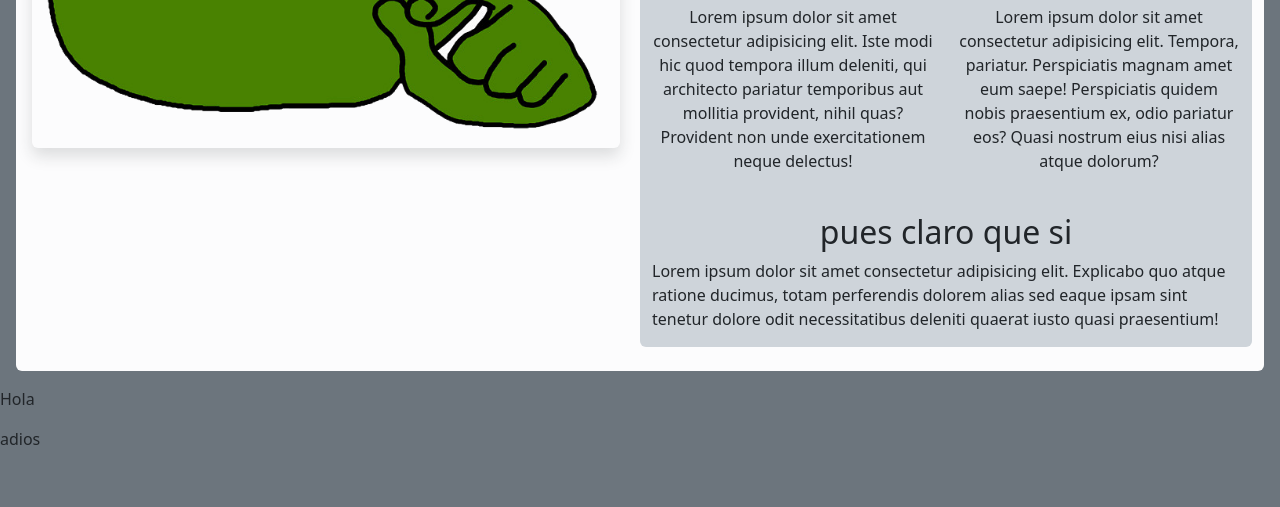
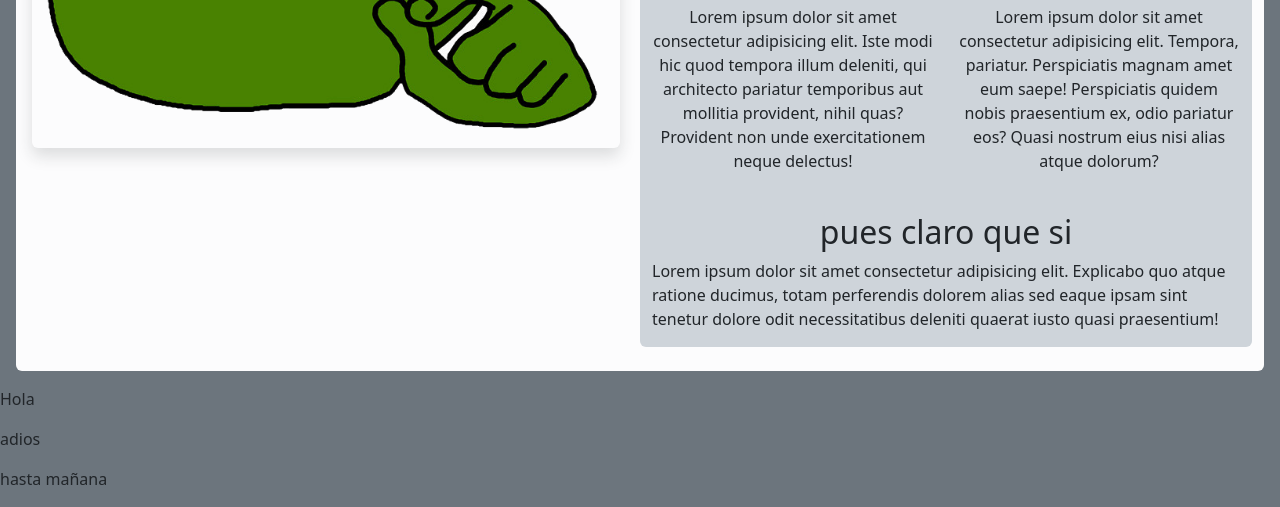
Before and after one commit to GGamingESP/taller-git-viernes, a plain HTML site: page primero/index.html in a window 1280 px wide. Shown: the part 517-1024 px from the top of the page. Before the commit the page ends 984 px from the top, so only its background shows below. Drawn offline with Linux system fonts and the light colour scheme.

Commit message:
añado mañana

```diff
--- a/primero/index.html
+++ b/primero/index.html
@@ -51,6 +51,7 @@
     </div>
     <p>Hola</p>
     <p>adios</p>
+    <p>hasta mañana</p>
     <script src="./js/bootstrap.js"></script>
 </body>
 </html>
```
